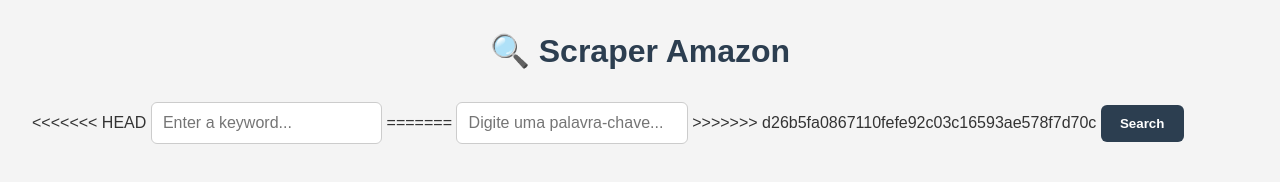
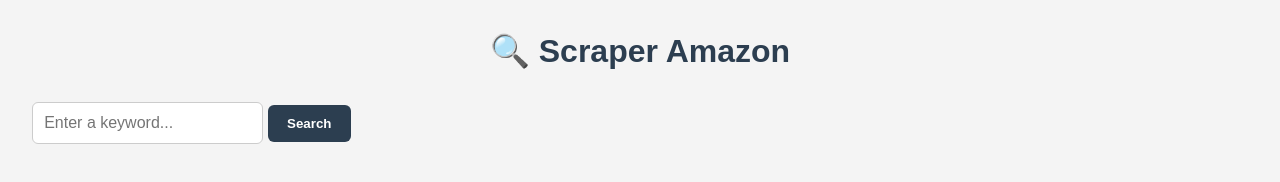
Before and after one commit to brunosantiago29/ScraperAmazon, a website built with Vite: page frontend/index.html in a window 1280 px wide. Built offline with nearby package versions, Linux system fonts and the light colour scheme.

Commit message:
Amazon-Product-Scraper

```diff
--- a/frontend/index.html
+++ b/frontend/index.html
@@ -8,11 +8,7 @@
   <body>
     <div class="container">
       <h1>🔍 Scraper Amazon</h1>
-<<<<<<< HEAD
       <input type="text" id="keyword" placeholder="Enter a keyword..." />
-=======
-      <input type="text" id="keyword" placeholder="Digite uma palavra-chave..." />
->>>>>>> d26b5fa0867110fefe92c03c16593ae578f7d70c
       <button id="searchBtn">Search</button>
       <div id="results" class="results"></div>
     </div>
```
